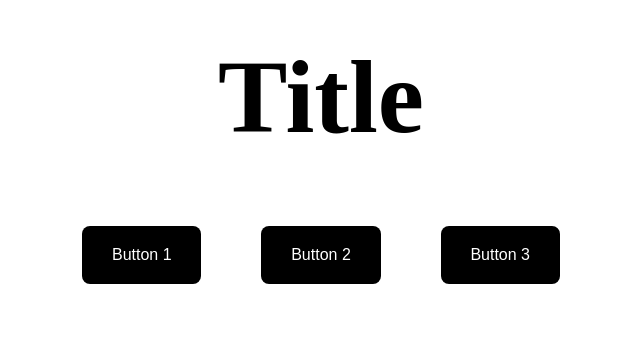
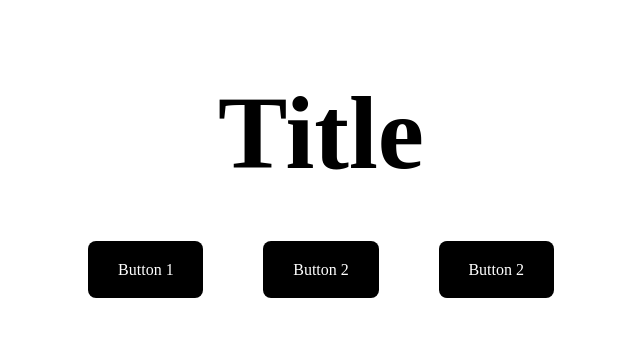
Before and after one commit to unamimo/unamimo.github.io, a React (Vite) app in the folder react-development-proj/: page / in a window 1280 px wide. Shown: the part 259-596 px from the top of the page, without its empty margins (319-959 px from the left). Built offline with nearby package versions, Linux system fonts and the light colour scheme.

Commit message:
fix: broken LinkButton component
- remove old on click code
- replace it as typescript solution to use 'as' prop
- create code to style link as button, and use that as the main way to
  render buttons for now

```diff
--- a/react-development-proj/src/components/LinkButton.tsx
+++ b/react-development-proj/src/components/LinkButton.tsx
@@ -1,24 +1,31 @@
-import { ReactNode } from "react";
-import MyLink from "./MyLink";
+// a component made to get around the accessibility issues of having a link component wrapped inside a button
+// also to solve focus border issue with having a button wrapped inside a link
+// nesting <button> and <a> is not valid html.
+// this code has used a stackoverflow answer as inspiration:
+// https://stackoverflow.com/questions/42463263/wrapping-a-react-router-link-in-an-html-button#:~:text=LinkButton%20component%20%2D%20a%20solution%20for%20React%20Router%20v4
+// this is currently unused, as we are just using a styled link instead
 
+import { ElementType, ReactNode } from "react";
 
-interface LinkButtonProps {
-    goTo: string;
+interface LinkButtonProps<T extends ElementType> {
+    as?: T;
     children: ReactNode;
 }
 
-export default function LinkButton ({
-    goTo,
-    children
-}: LinkButtonProps) {
+export default function LinkButton<T extends ElementType = "button"> ({
+    as,
+    children,
+    ...otherProps
+}:
+    LinkButtonProps<T>
+    & Omit<React.ComponentPropsWithoutRef<T>, keyof LinkButtonProps<T>>
+) {
 
-    const goToLink = () => {
-        <MyLink to={goTo}/>
-    };
+    const Component = as || 'button' as const;
 
     return(
-        <button
-            onClick={() => goToLink()}
+        <Component
+            {...otherProps}
             style={{
                 margin: "30px",
                 marginTop: "0px",
@@ -32,6 +39,6 @@ export default function LinkButton ({
             }}
         >
             {children}
-        </button>
+        </Component>
     );
 };
--- a/react-development-proj/src/components/MyLink.tsx
+++ b/react-development-proj/src/components/MyLink.tsx
@@ -8,19 +8,38 @@ import { Link } from "react-router-dom";
 interface MyLinkProps {
     to: string;
     children?: ReactNode
+    renderAsButton?: Boolean
 }
 
 export default function MyLink ({
     to,
-    children
+    children,
+    renderAsButton
 }: MyLinkProps) {
     return(
         <Link
             to={to}
-            style={{
-                textDecoration: "none",
-                color: 'inherit'
-            }}
+            style={
+                renderAsButton ? (
+                    {
+                    margin: "30px",
+                    marginTop: "0px",
+                    backgroundColor: "black",
+                    color: "white",
+                    padding: "1.2em 1.8em",
+                    borderRadius: "8px",
+                    border: "1px solid transparent",
+                    fontSize: "1em",
+                    fontWeight: "500",
+                    textDecoration: "none",
+                    }
+                ) : (
+                    {
+                    textDecoration: "none",
+                    color: 'inherit'
+                    }
+                )
+            }
         >
             {children}
         </Link>
--- a/react-development-proj/src/pages/App/App.tsx
+++ b/react-development-proj/src/pages/App/App.tsx
@@ -2,6 +2,7 @@ import './App.css'
 import TitleLayout from '../../layout/TitleLayout'
 import NarratedText from '../../components/NarratedText'
 import LinkButton from '../../components/LinkButton';
+import MyLink from '../../components/MyLink';
 
 function App() {
   return (
@@ -12,15 +13,15 @@ function App() {
           <NarratedText text="Title"/>
         </h1>
         <div style={{ textAlign: "center"}} role='navigation'>
-          <LinkButton goTo='Page1'>
+          <MyLink to='page1' renderAsButton={true}>
             Button 1
-          </LinkButton>
-          <LinkButton goTo='Page2'>
+          </MyLink>
+          <MyLink to='page2' renderAsButton={true}>
             Button 2
-          </LinkButton>
-          <LinkButton goTo='Page3'>
-            Button 3
-          </LinkButton>
+          </MyLink>
+          <MyLink to='page3' renderAsButton={true}>
+            Button 2
+          </MyLink>
         </div>
       </TitleLayout>
     </div>
```
